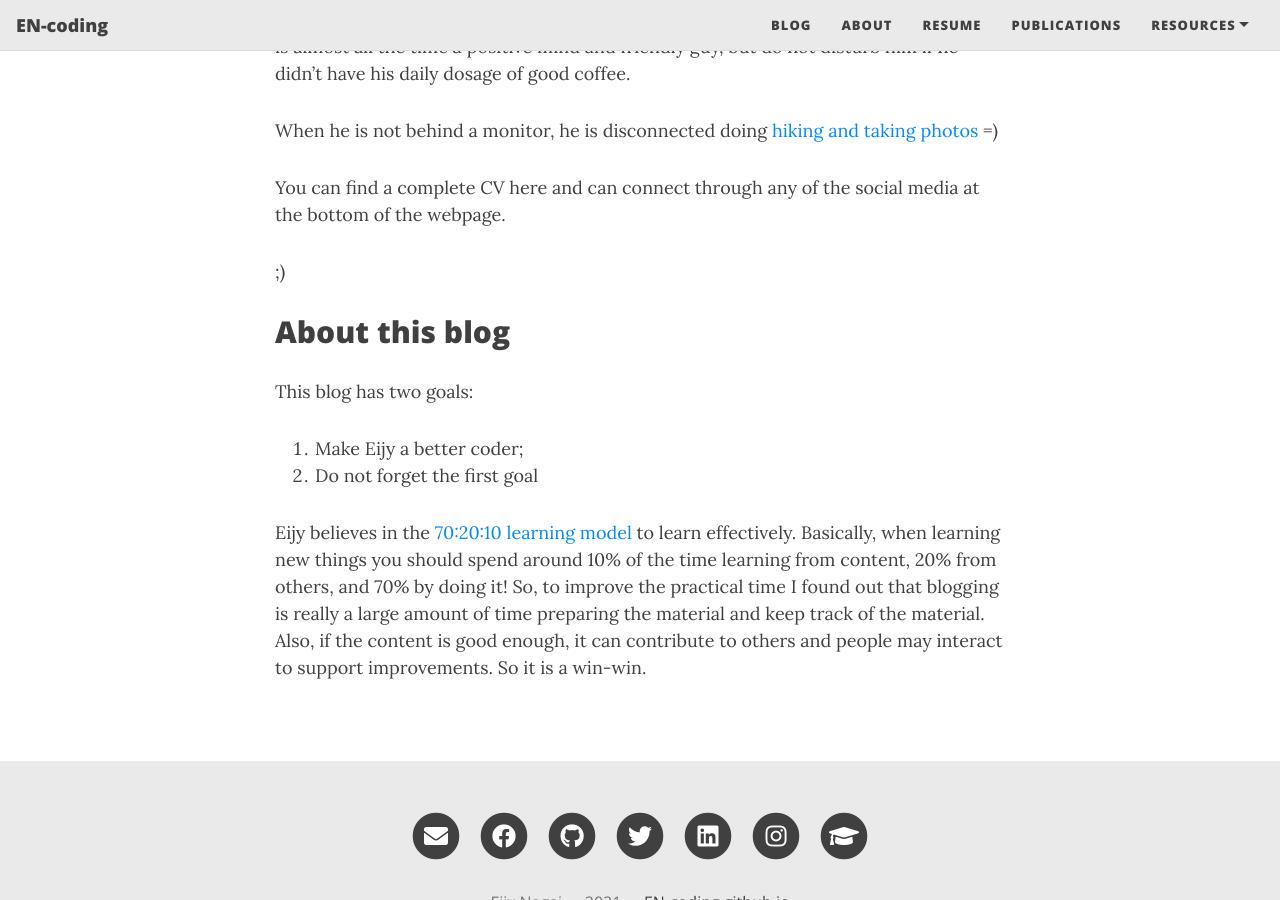
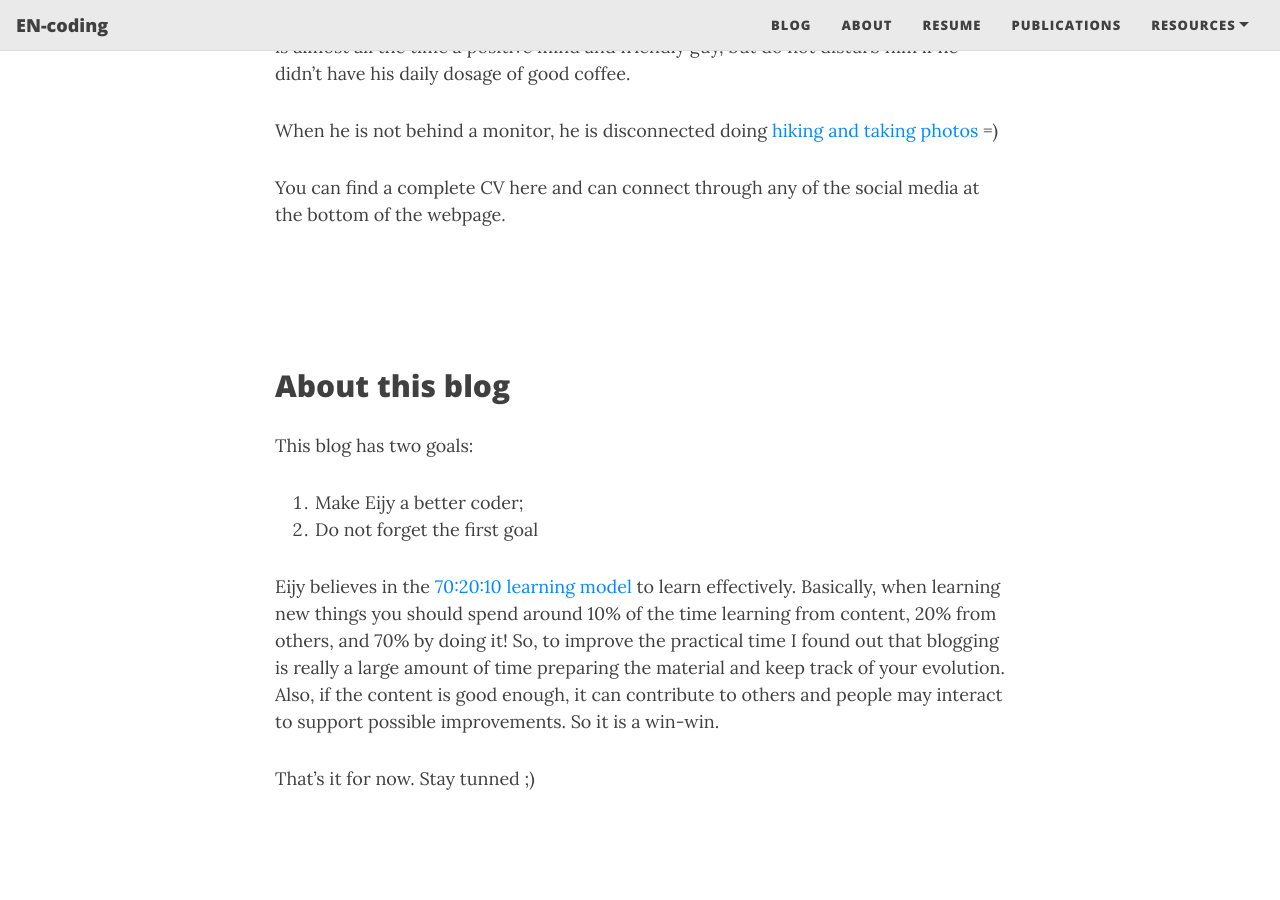
Before and after one commit to en-coding/en-coding.github.io, a Jekyll site: the page built from about.md, in a window 1280 px wide and 900 px high, scrolled down 825 px. Built offline with Jekyll 4.4.1, drawn with Linux system fonts in a browser that asks for light colours; nearby versions of some CDN libraries.

Commit message:
Fix issues

```diff
--- a/about.md
+++ b/about.md
@@ -20,7 +20,7 @@ When he is not behind a monitor, he is disconnected doing [hiking and taking pho
 
 You can find a complete CV here and can connect through any of the social media at the bottom of the webpage.
 
-;)
+<br><br><br>
 
 
 ## About this blog
@@ -29,4 +29,8 @@ This blog has two goals:
 1. Make Eijy a better coder;
 2. Do not forget the first goal
 
-Eijy believes in the [70:20:10 learning model](https://en.wikipedia.org/wiki/70/20/10_Model_(Learning_and_Development)) to learn effectively. Basically, when learning new things you should spend around 10% of the time learning from content, 20% from others, and 70% by doing it! So, to improve the practical time I found out that blogging is really a large amount of time preparing the material and keep track of the material. Also, if the content is good enough, it can contribute to others and people may interact to support improvements. So it is a win-win.
+Eijy believes in the [70:20:10 learning model](https://en.wikipedia.org/wiki/70/20/10_Model_(Learning_and_Development)) to learn effectively. Basically, when learning new things you should spend around 10% of the time learning from content, 20% from others, and 70% by doing it! So, to improve the practical time I found out that blogging is really a large amount of time preparing the material and keep track of your evolution. Also, if the content is good enough, it can contribute to others and people may interact to support possible improvements. So it is a win-win.
+
+That's it for now. Stay tunned ;)
+
+<br><br><br>
```
